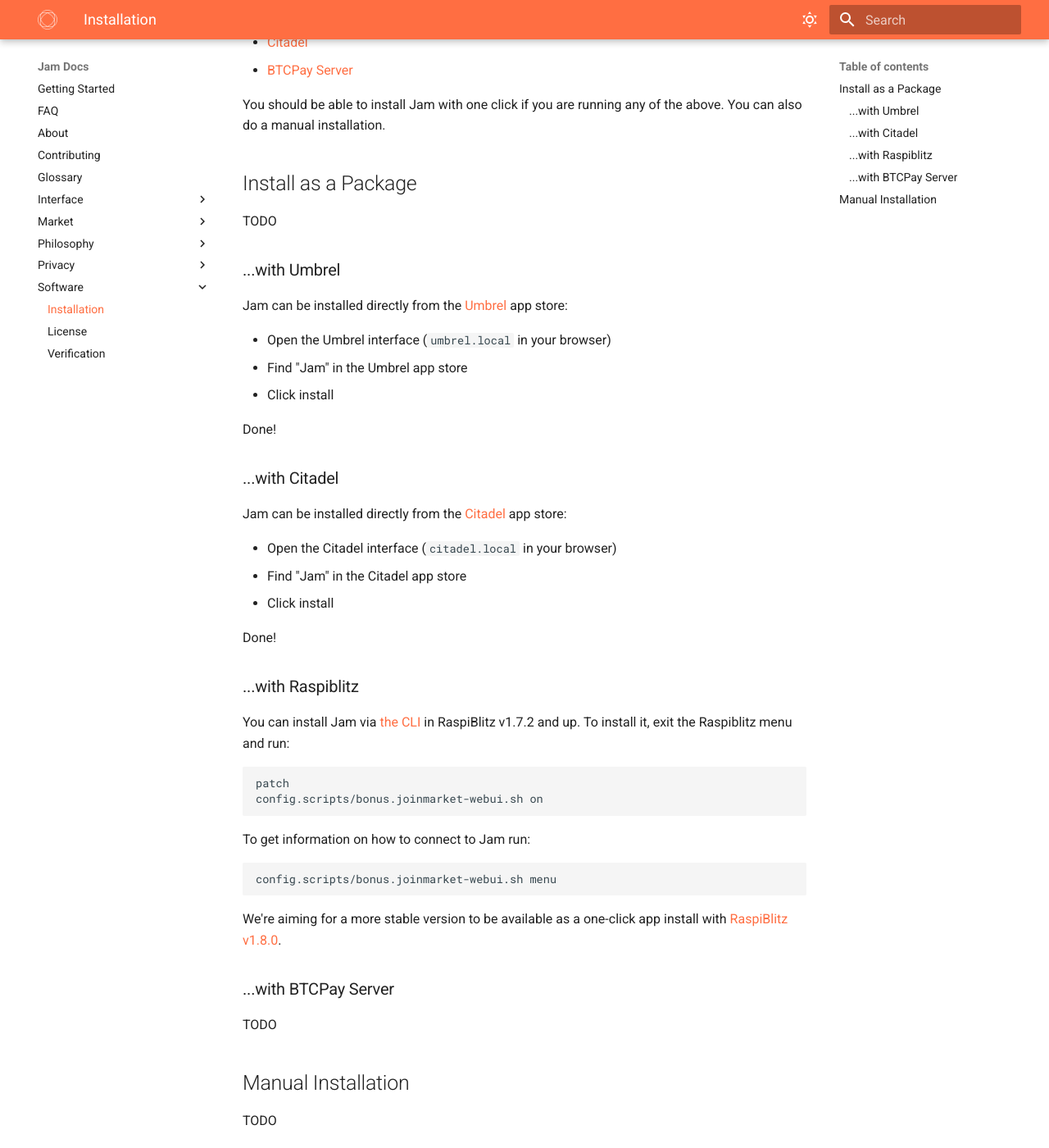
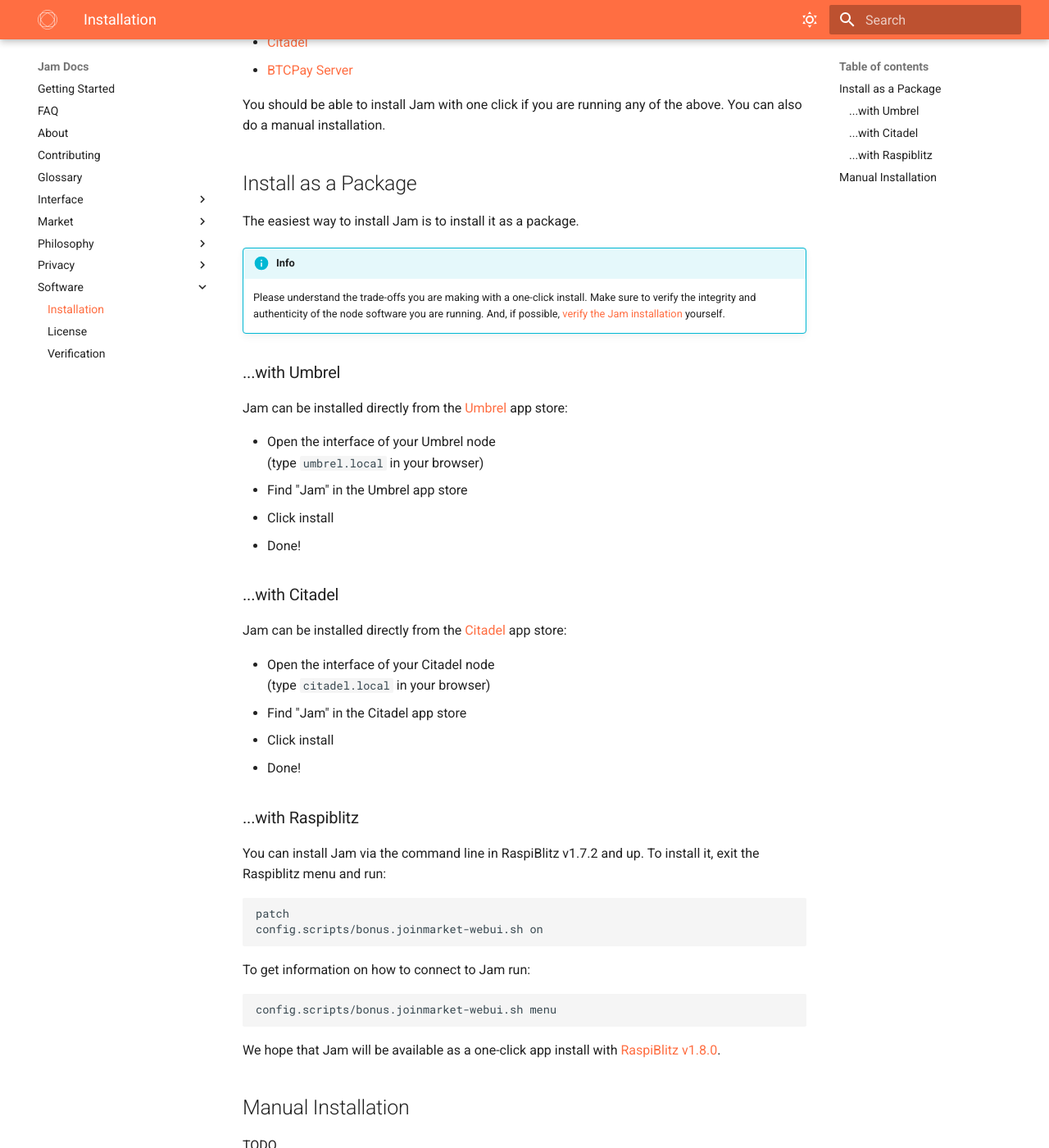
Before and after one commit to joinmarket-webui/jamdocs, an MkDocs documentation site: the page built from docs/software/installation.md, in a window 1280 px wide and 1400 px high, scrolled down 249 px. Shown: the whole window at 82% size. Built offline with MkDocs 1.6.1 and Material for MkDocs 9.7.7, drawn with Linux system fonts in a browser that asks for light colours; nearby versions of some CDN libraries; some of the changed text lies outside the part shown.

Commit message:
docs(installation): formatting, verification

````diff
--- a/docs/software/installation.md
+++ b/docs/software/installation.md
@@ -12,33 +12,35 @@
 
 ## Install as a Package
 
-TODO
+The easiest way to install Jam is to install it as a package.
+
+!!! info
+    Please understand the trade-offs you are making with a one-click install. Make sure to verify the integrity and authenticity of the node software you are running. And, if possible, [verify the Jam installation][verification] yourself.
+
+[verification]: /software/verification
 
 ### ...with Umbrel
 
 Jam can be installed directly from the [Umbrel](https://umbrel.com/) app store:
 
-- Open the Umbrel interface (`umbrel.local` in your browser)
+- Open the interface of your Umbrel node <br/> (type `umbrel.local` in your browser)
 - Find "Jam" in the Umbrel app store
 - Click install
-
-Done!
+- Done!
 
 ### ...with Citadel
 
 Jam can be installed directly from the [Citadel](https://runcitadel.space/) app store:
 
-- Open the Citadel interface (`citadel.local` in your browser)
+- Open the interface of your Citadel node <br/> (type `citadel.local` in your browser)
 - Find "Jam" in the Citadel app store
 - Click install
-
-Done!
+- Done!
 
 ### ...with Raspiblitz
 
-You can install Jam via [the
-CLI](https://github.com/rootzoll/raspiblitz/pull/2747) in RaspiBlitz v1.7.2 and
-up. To install it, exit the Raspiblitz menu and run:
+You can install Jam via the command line in RaspiBlitz v1.7.2 and up. To install
+it, exit the Raspiblitz menu and run:
 
 ```sh
 patch
@@ -51,14 +53,19 @@
 config.scripts/bonus.joinmarket-webui.sh menu
 ```
 
-We're aiming for a more stable version to be available as a one-click app
+We hope that Jam will be available as a one-click app
 install with [RaspiBlitz
 v1.8.0](https://github.com/rootzoll/raspiblitz/issues/2891).
-
-### ...with BTCPay Server
-
-TODO
 
 ## Manual Installation
 
 TODO
+
+---
+
+Once you managed to install Jam, make sure to understand how to use it.
+
+[:octicons-arrow-right-24: First Use][cheatsheet]
+
+
+[cheatsheet]: /interface/00-cheatsheet
````
